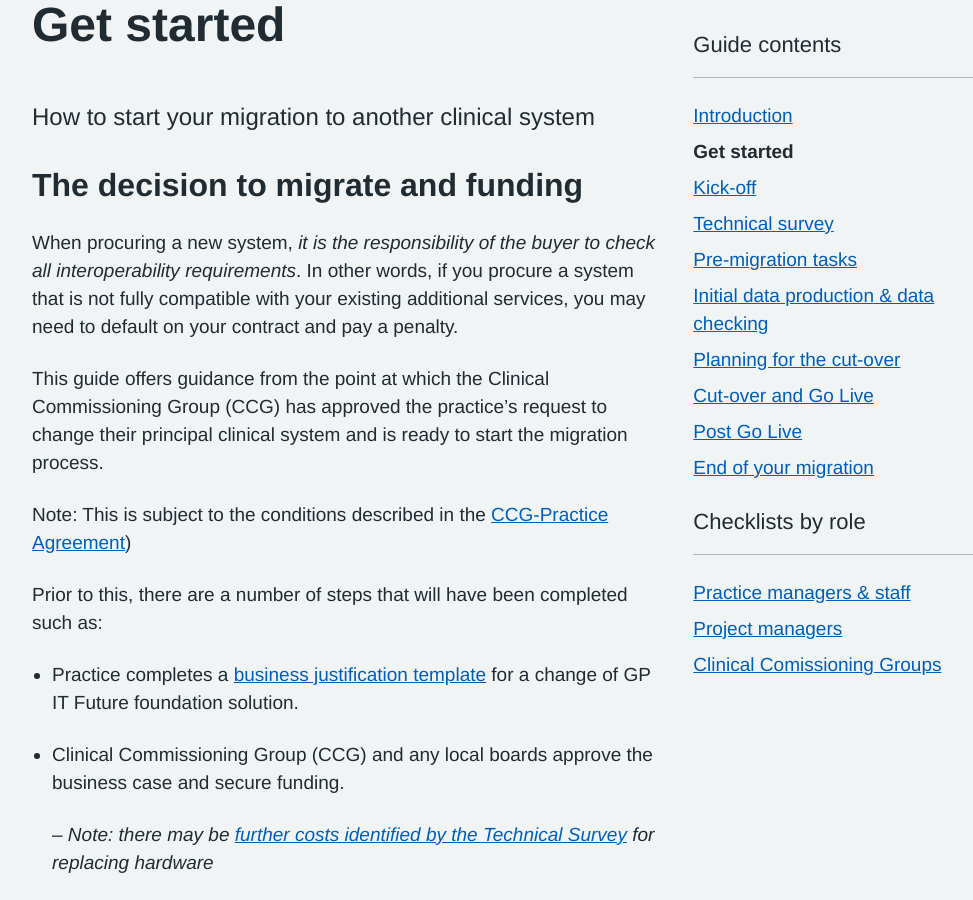
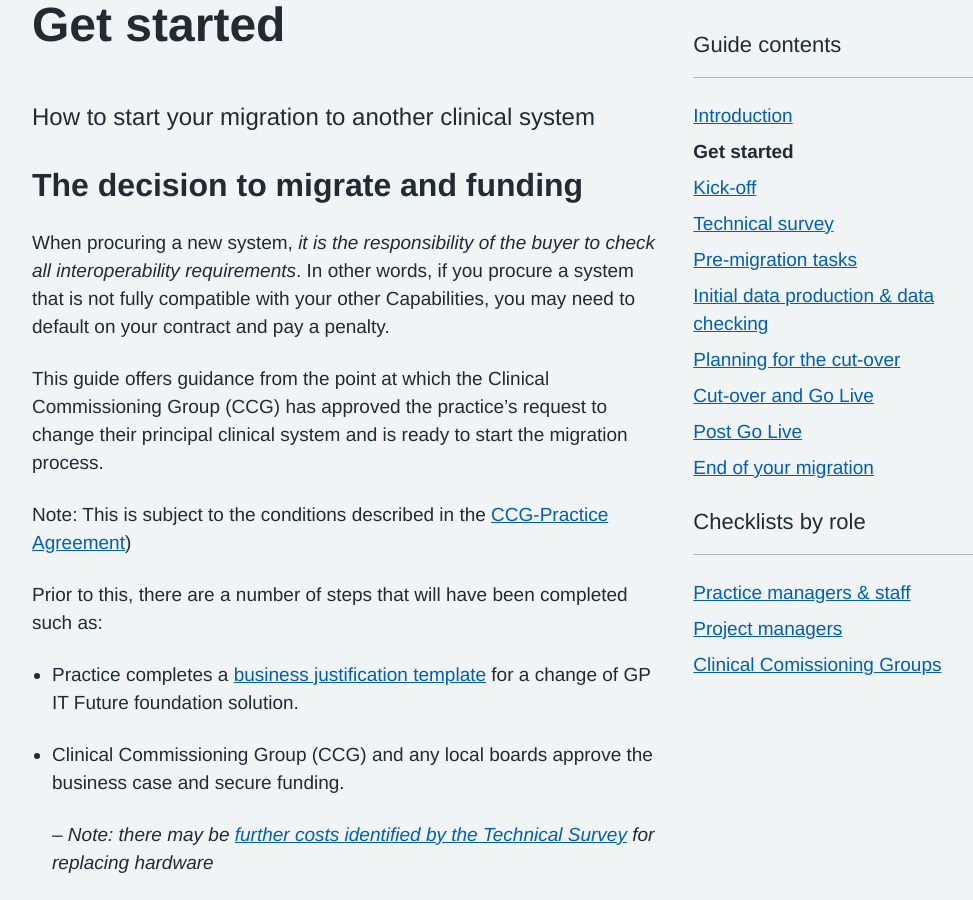
Before and after one commit to nhsconnect/prm-practice-migration, a Jekyll site: the page built from guide/00-get-started.md, in a window 1280 px wide and 900 px high, scrolled down 316 px. Shown: the whole window, without its empty margins (128-1101 px from the left). Built offline with Jekyll 4.4.1, drawn with Linux system fonts in a browser that asks for light colours; some web fonts are replaced.

Commit message:
replaced 'services' with Capabilities

```diff
--- a/guide/00-get-started.md
+++ b/guide/00-get-started.md
@@ -10,7 +10,7 @@ nextpage: /guide/kick-off
 ## The decision to migrate and funding {#decision-to-migrate-and-funding}
 <!-- [GAP] why has this heading gone strange? -->
 
-When procuring a new system, <em>it is the responsibility of the buyer to check all interoperability requirements</em>. In other words, if you procure a system that is not fully compatible with your existing additional services, you may need to default on your contract and pay a penalty.
+When procuring a new system, <em>it is the responsibility of the buyer to check all interoperability requirements</em>. In other words, if you procure a system that is not fully compatible with your other Capabilities, you may need to default on your contract and pay a penalty.
 <!-- [UPLIFT] added 'buyer beware' disclaimer to prompt practices that it's their responsibility to check interoperability -->
 
 This guide offers guidance from the point at which the Clinical Commissioning Group (CCG) has approved the practice’s request to change their principal clinical system and is ready to start the migration process.
```
